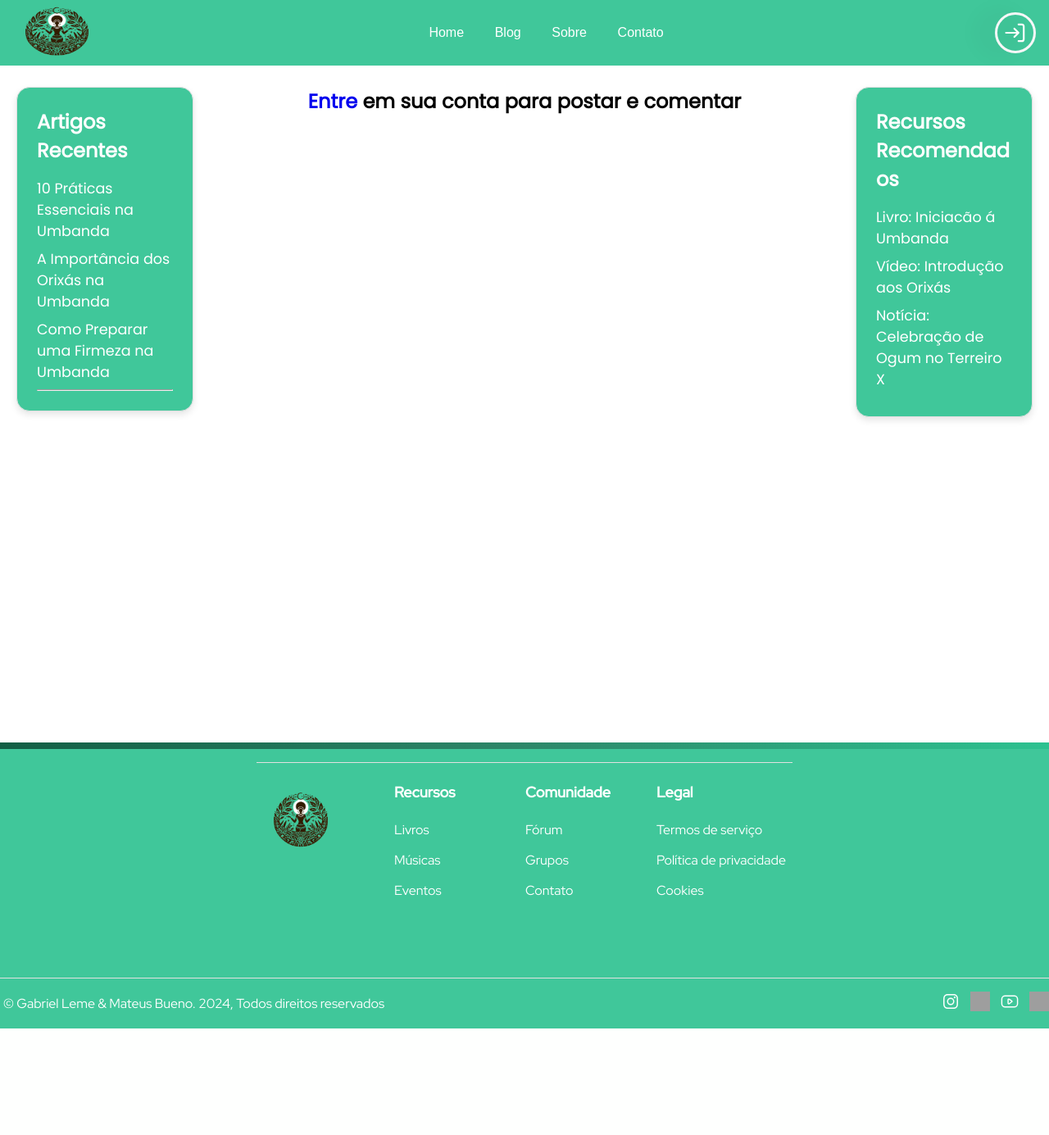
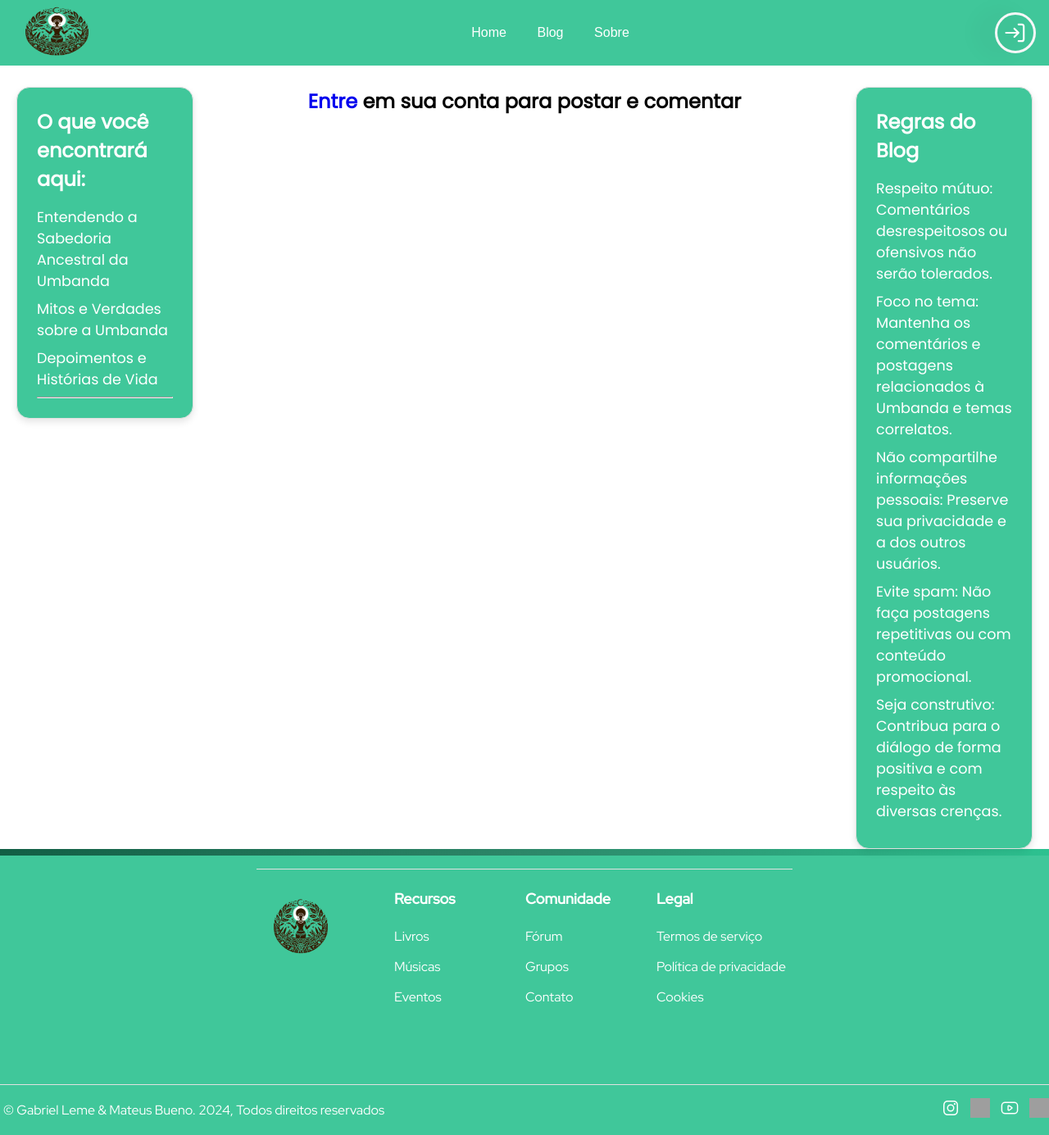
Before and after one commit to Buenno0/website, a PHP site: page /src/blog.php in a window 1280 px wide. Shown: the whole page at 82% size. Before the commit the page ends 1255 px from the top, so only its background shows below. Run offline with PHP 8.4, Linux system fonts and the light colour scheme; data that the repository does not hold is empty; grey boxes are pictures that could not be loaded.

```diff
--- a/includes/header.php
+++ b/includes/header.php
@@ -31,7 +31,6 @@ if (isset($_SESSION["user_id"]) && isset($_SESSION["user_name"])) {
             <li><a href="/website/index.php">Home</a></li>
             <li><a href="/website/src/blog.php">Blog</a></li>
             <li><a href="/website/pages/sobre.php">Sobre</a></li>
-            <li><a href="/website/pages/contato.php">Contato</a></li>
         </ul>
     </nav>
 
--- a/src/blog.php
+++ b/src/blog.php
@@ -1,14 +1,16 @@
 <?php require_once('../includes/header.php'); ?>
 <div class="blog">
 <aside class="aside">
-    <h2>Artigos Recentes</h2>
+    <h2>O que você encontrará aqui:</h2>
     <ul>
-        <li><a href="#">10 Práticas Essenciais na Umbanda</a></li>
-        <li><a href="#">A Importância dos Orixás na Umbanda</a></li>
-        <li><a href="#">Como Preparar uma Firmeza na Umbanda</a></li>
+        <li><a href="#">Entendendo a Sabedoria Ancestral da Umbanda</a></li>
+        <li><a href="#">Mitos e Verdades sobre a Umbanda</a></li>
+        <li><a href="#">Depoimentos e Histórias de Vida</a></li>
+    </ul>
     <hr>
-    </ul>
 </aside>
+
+
     <div class="discussion">
     <?php if (isset($_SESSION['user_id'])): ?>
     <div class="discussion__header">
@@ -32,14 +34,17 @@
 <div class="discussion__posts" id="postagens"></div>
         <div class="discussion__posts" id="postagens"></div>
 </div>
-    <aside class="aside">
-    <h2>Recursos Recomendados</h2>
+<aside class="aside">
+    <h2>Regras do Blog</h2>
     <ul>
-        <li><a href="https://madras.com.br/pdf/iniciacao-umbanda.pdf">Livro: Iniciacão á Umbanda</a></li>
-        <li><a href="#">Vídeo: Introdução aos Orixás</a></li>
-        <li><a href="#">Notícia: Celebração de Ogum no Terreiro X</a></li>
+        <li><a href="">Respeito mútuo: Comentários desrespeitosos ou ofensivos não serão tolerados.</a></li>
+        <li><a href="">Foco no tema: Mantenha os comentários e postagens relacionados à Umbanda e temas correlatos.</a></li>
+        <li><a href="">Não compartilhe informações pessoais: Preserve sua privacidade e a dos outros usuários.</a></li>
+        <li><a href="">Evite spam: Não faça postagens repetitivas ou com conteúdo promocional.</a></li>
+        <li><a href="">Seja construtivo: Contribua para o diálogo de forma positiva e com respeito às diversas crenças.</a></li>
     </ul>
 </aside>
+
 <div id="rulesModal" class="modal">
     <div class="modal-content-rules">
         <span class="close">&times;</span>
--- a/style/style.css
+++ b/style/style.css
@@ -18,7 +18,6 @@ body {
     font-size: 16px;
     height: 100%;
 }
-
 
 :root {
     --primary: #40c79a;
@@ -36,8 +35,6 @@ body {
     --post-color: #f5f5f5;
 }
 
-
-
 header {
     height: 80px;
     padding: 0 16px;
@@ -46,6 +43,11 @@ header {
     align-items: center;
     background-color: var(--primary);
     justify-content: space-between;
+}
+@media (max-width: 768px) {
+    header {
+        width: 26rem;
+    }
 }
 
 .navigation__group {
@@ -71,25 +73,13 @@ header {
     text-align: left;
     color: var(--text-green);
 }
-.search-box {
-    border: 1px solid #E5E5E5;
-    border-radius: 5px;
-    padding: 10px;
-    display: flex;
-    margin-left: 10%;
-    width: 65%;
-    background-color: white;
-}
 
 .nav-links {
     list-style-type: none;
     margin: 0;
     display: flex;
-    margin-right: 10px;
     justify-content: space-around;
 }
-
-
 
 .nav-links a {
     text-decoration: none;
@@ -129,8 +119,6 @@ header {
     filter: drop-shadow(-20px 0 10px rgba(0, 0, 0, 0.1));
 }
 
-
-
 .profile:hover {
     transform: scale(1.05);
     transition: all 0.2s ease-in-out;
@@ -139,7 +127,6 @@ header {
 .email {
     color: var(--text-blue);
 }
-
 
 .dropdown__wrapper {
     background-color: var(--background);
@@ -261,7 +248,6 @@ nav > ul > li:hover {
     }
 }
 
-
 .status-message.success {
     color: #28a745;
 }
@@ -373,8 +359,6 @@ nav > ul > li:hover {
     --text-heading-gray: #b9b9b9;
 }
 
-
-
 /*? footer reset */
 *, *::after, *::before {
     margin: 0;
@@ -382,8 +366,6 @@ nav > ul > li:hover {
     box-sizing: border-box;
 }
 
-
-
 /*? footer containers */
 
 footer {
@@ -400,7 +382,6 @@ footer {
     font-family: 'Red Hat Display', sans-serif;
 }
 
-
 .footer-wrapper {
     display: flex;
     background: var(--primary);
@@ -408,7 +389,6 @@ footer {
     max-width: 80rem;
     padding: 1rem;
 }
-
 
 /*? top section */
 .footer-top {
@@ -432,8 +412,6 @@ footer {
         rgba(16, 185, 129, 0.4)
     );
 }
-
-
 /*? footer subscribe */
 .footer-subscribe {
     display: flex;
```
Also changed, not shown: index.php (+4 -5 lines), style/home.css (+8 -5 lines).
